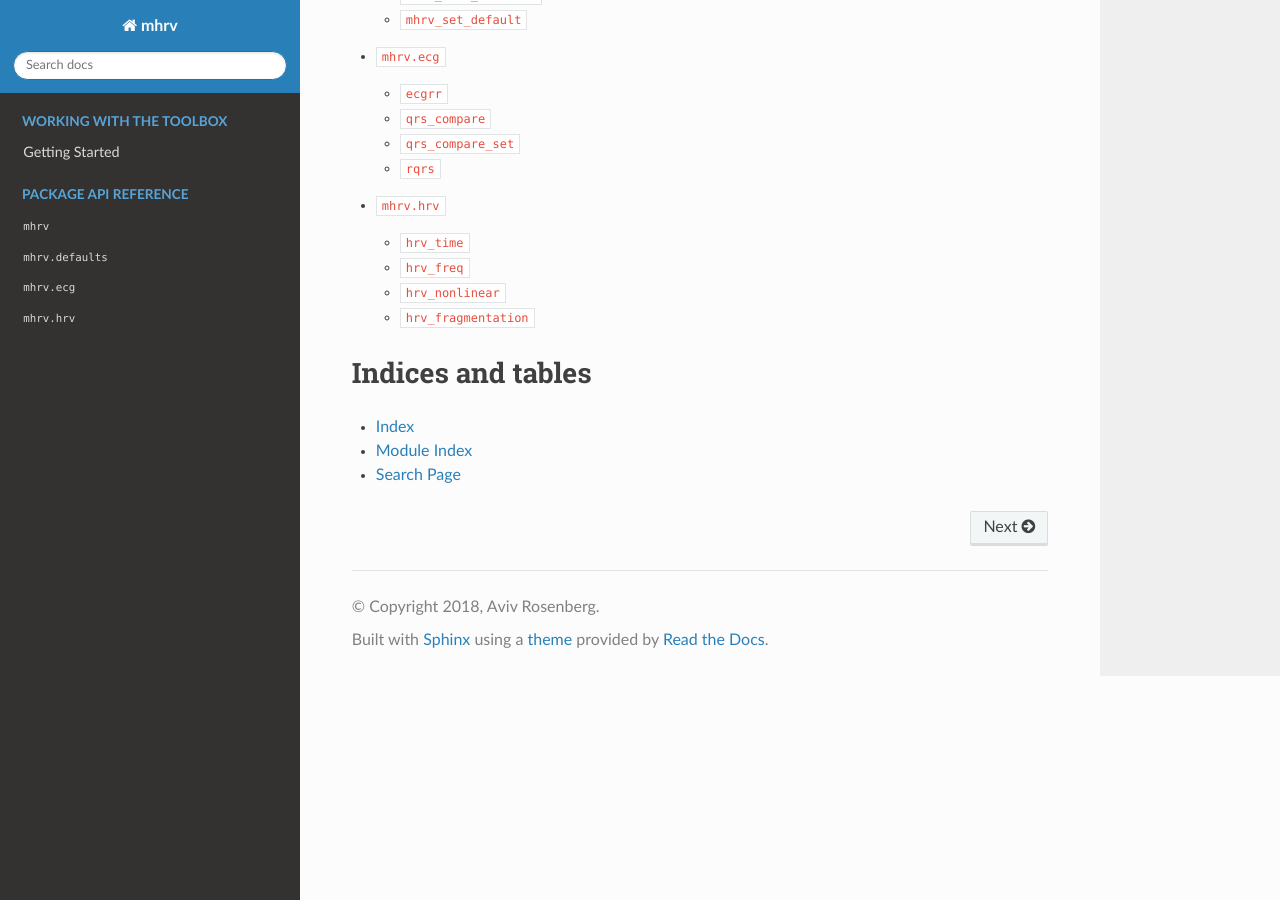
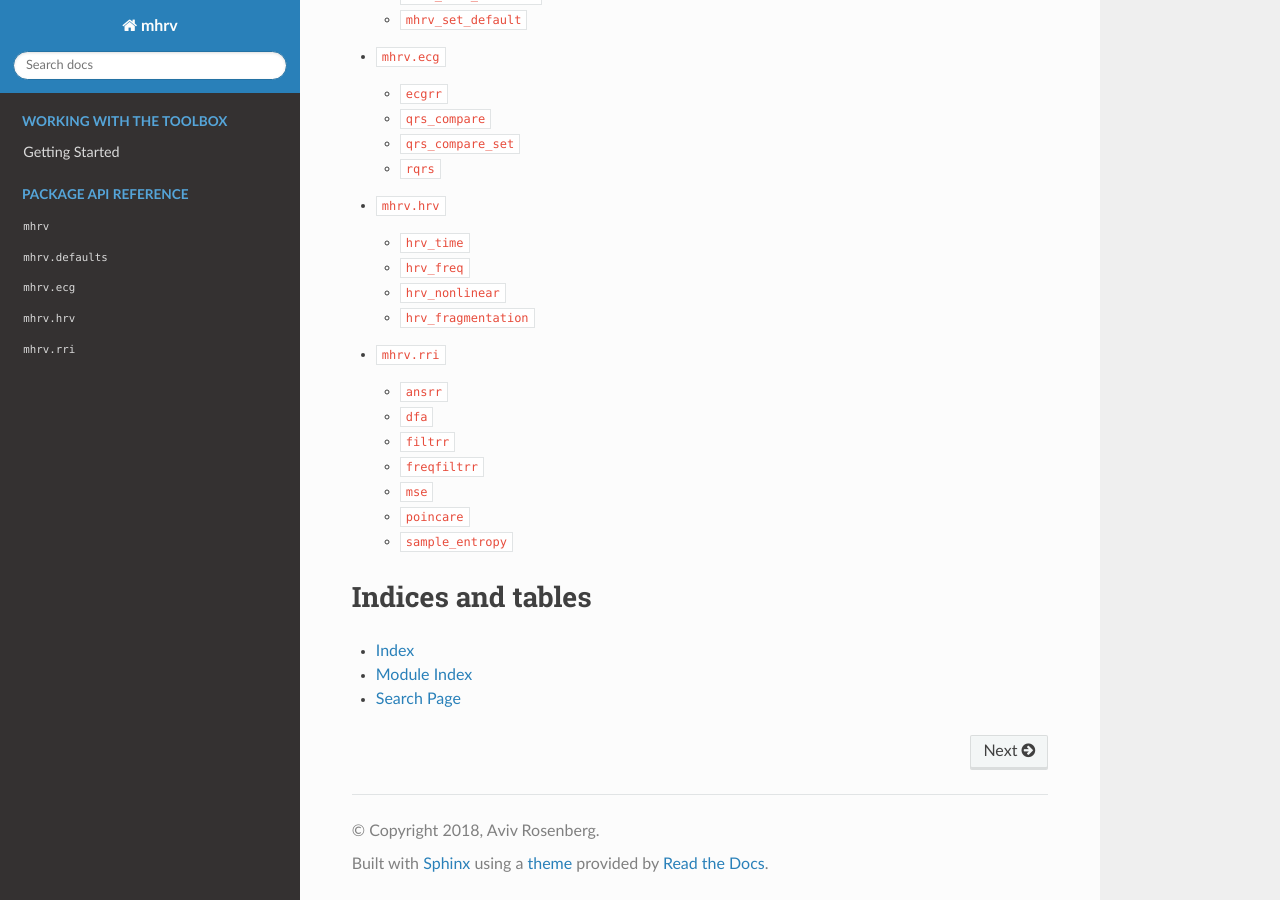
Before and after one commit to physiozoo/mhrv, a Sphinx documentation site: the page built from docs/index.rst, in a window 1280 px wide and 900 px high, scrolled down 1179 px. Built offline with Sphinx 7.4.7 and the Read the Docs theme 2.0.0, drawn with Linux system fonts in a browser that asks for light colours.

Commit message:
Sphinx docs for rri package

```diff
--- a/docs/index.rst
+++ b/docs/index.rst
@@ -22,6 +22,7 @@ mhrv
    sections/mhrv.defaults.rst
    sections/mhrv.ecg.rst
    sections/mhrv.hrv.rst
+   sections/mhrv.rri.rst
 
 Indices and tables
 ==================
--- /dev/null
+++ b/docs/sections/mhrv.rri.rst
@@ -0,0 +1,32 @@
+.. automodule:: mhrv.rri
+
+:mod:`mhrv.rri`
+====================
+
+:func:`ansrr`
+-----------------------------
+.. autofunction:: ansrr
+
+:func:`dfa`
+-----------------------------
+.. autofunction:: dfa
+
+:func:`filtrr`
+-----------------------------
+.. autofunction:: filtrr
+
+:func:`freqfiltrr`
+-----------------------------
+.. autofunction:: freqfiltrr
+
+:func:`mse`
+-----------------------------
+.. autofunction:: mse
+
+:func:`poincare`
+-----------------------------
+.. autofunction:: poincare
+
+:func:`sample_entropy`
+-----------------------------
+.. autofunction:: sample_entropy
```
Also changed, not shown: 7 other files.
